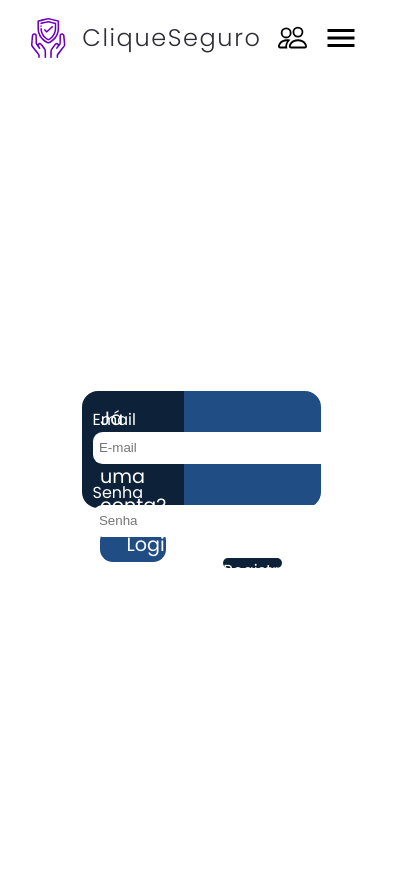
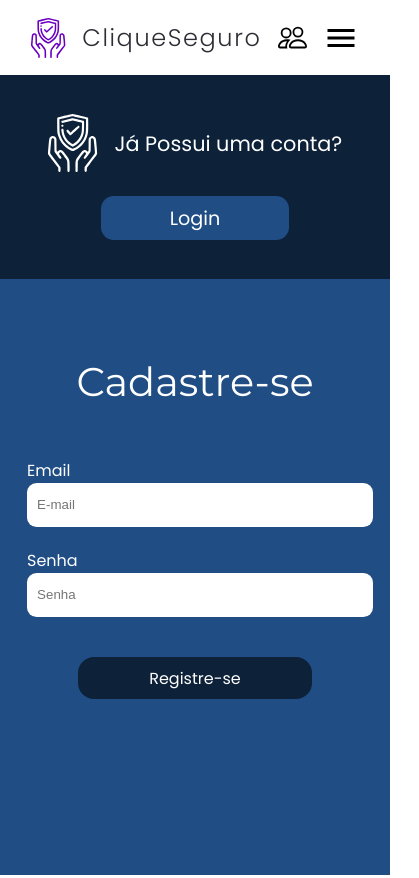
Before and after one commit to euIagoRibeiro/hackathon, a plain HTML site: page login.html in a window 390 px wide. Shown: the top 878 px of the page, 419 px wide, since content can reach past the window. Drawn offline with Linux system fonts and the light colour scheme; files whose address does not match are found by name.

Commit message:
tela de login responsiva

```diff
--- a/login.html
+++ b/login.html
@@ -121,6 +121,8 @@
     </header>
 
     <main>
+
+        <!-- LOGIN DESKTOP -->
         <section class="section_login-container">
             <div class="section_login-content">
                 <div class="section_login_left">
@@ -146,6 +148,36 @@
                 </div>
             </div>
         </section>
+
+        <!-- LOGIN MOBILE -->
+        <section class="section_login_mobile-container">
+            <div class="section_login_mobile-content">
+                <div class="login_mobile-left">
+                    <div class="mobile_left-text">
+                        <img class="text-image" src="assets/logo-white.svg" alt="">
+                        <p class="text-desc">Já Possui uma conta?</p>
+                    </div>
+                    <div class="mobile_left-button">
+                        <a class="text-button" href="">Login</a>
+                    </div>
+                </div>
+                <div class="login_mobile-right">
+                    <form class="login_right-form">
+                        <h2 class="form-title">Cadastre-se</h2>
+                        <div class="form-inputs">
+                            <p class="input-text">Email</p>
+                            <input class="input input-1" type="email" placeholder="E-mail" id="email">
+                            <p class="input-text">Senha</p>
+                            <input class="input input-2" type="password" placeholder="Senha" id="password">
+                        </div>
+                        <div class="form-buttons">
+                            <input class="form-button" type="submit" value="Registre-se" onclick="logar()">
+                        </div>
+                    </form>
+                </div>
+            </div>
+        </section>
+
     </main>
 
     <footer class="footer-container">
--- a/styles-login/section1.css
+++ b/styles-login/section1.css
@@ -126,3 +126,124 @@
     background-color: none;
     transform: scale(1.05);
 }
+
+@media (min-width: 0px) and (max-width: 850px) {
+
+    .section_login-container {
+        display: none;
+    }
+
+    .section_login_mobile-content {
+        color: var(--color-white);
+    }
+
+    .login_mobile-left {
+        background-color: var(--color-blue);
+        padding: 10% 10% 10% 10%;
+        display: flex;
+        flex-direction: column;
+        gap: 1.5rem;
+    }
+
+    .mobile_left-text {
+        display: flex;
+        justify-content: center;
+        align-items: center;
+        gap: 1rem;
+    }
+
+    .text-image {
+        width: 13vw;
+    }
+
+    .text-desc {
+        font-size: 1.3rem;
+    }
+
+    .mobile_left-button {
+        padding: 0% 20% 0% 20%;
+    }
+
+    .text-button {
+        display: flex;
+        align-items: center;
+        justify-content: center;
+
+        background-color: var(--color-blue2);
+        padding: 4% 0% 4% 0%;
+        border-radius: 0.8rem;
+        font-size: 1.2rem;
+    }
+
+    .login_mobile-right {
+        background-color: var(--color-blue2);
+    }
+
+    /* FORM */
+
+    .login_right-form {
+        display: flex;
+        flex-direction: column;
+        justify-content: center;
+        align-items: center;
+        gap: 2rem;
+        color: var(--color-white);
+
+        width: 100%;
+        height: 100%;
+        padding: 20% 0% 40% 0%;
+    }
+
+    .form-title {
+        font-family: var(--second-font);
+        font-weight: 400;
+        padding: 0% 0% 5% 0%;
+        font-size: 2.5rem;
+    }
+
+    .form-inputs  {
+        display: flex;
+        flex-direction: column;
+    }
+
+    .input {
+        border: none;
+        border-radius: 0.6rem;
+        outline: none;
+        padding: 0% 0% 0% 3%;
+        width: 21rem;
+        height: 2.8rem;
+    }
+
+    .input-1 {
+        margin: 0% 0% 6% 0%;
+    }
+
+    .form-buttons {
+        display: flex;
+        justify-content: center;
+        align-items: center;
+        margin: 2% 0% 5% 0%;
+    }
+
+    .form-button {
+        border: none;
+        outline: none;
+        transition: .4s;
+        background-color: var(--color-blue);
+        color: var(--color-white);
+        width: 60vw;
+        height: 5vh;
+        border-radius: 1rem;
+        font-size: 1rem;
+        font-family: var(--primary-font);
+        transition: .4s;
+    }
+
+    .form-button:hover {
+        background-color: none;
+        transform: scale(1.05);
+    }
+
+
+}
```
Also changed, not shown: styles-login/header.css (deleted).
